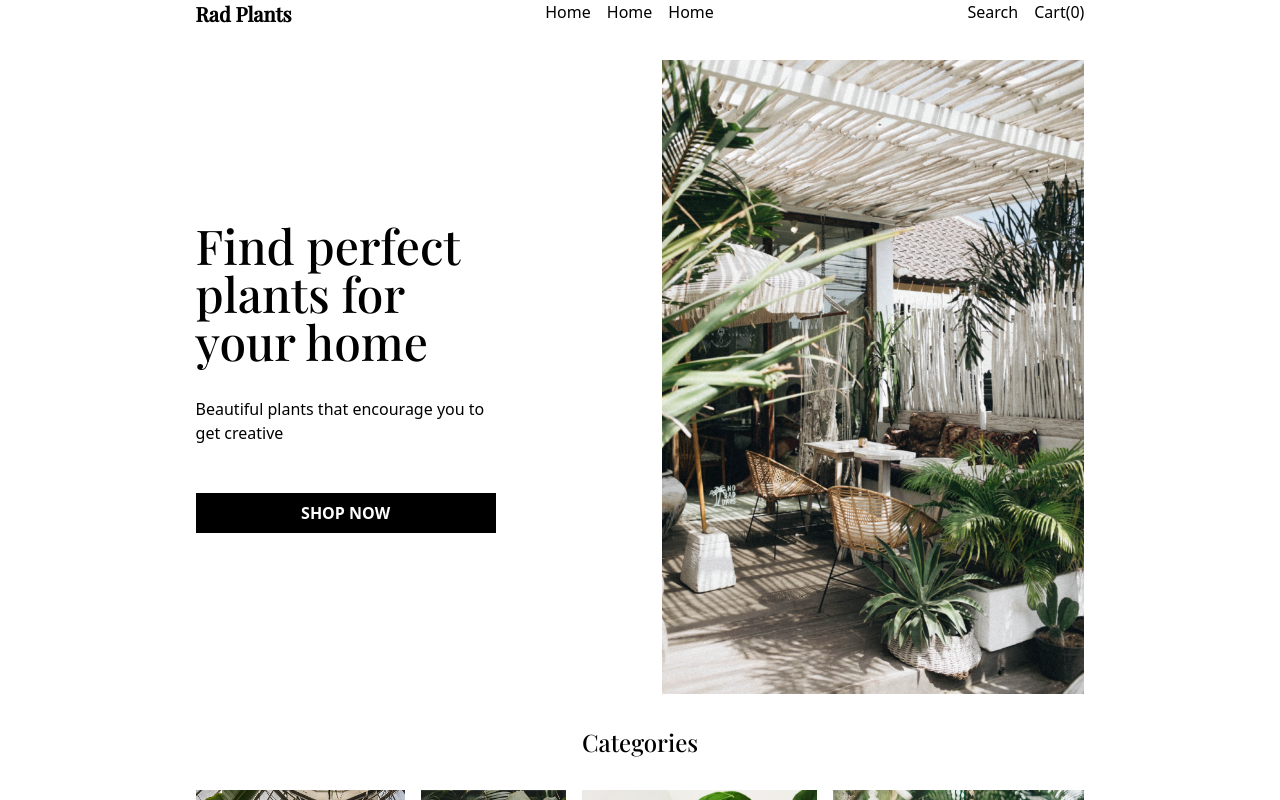
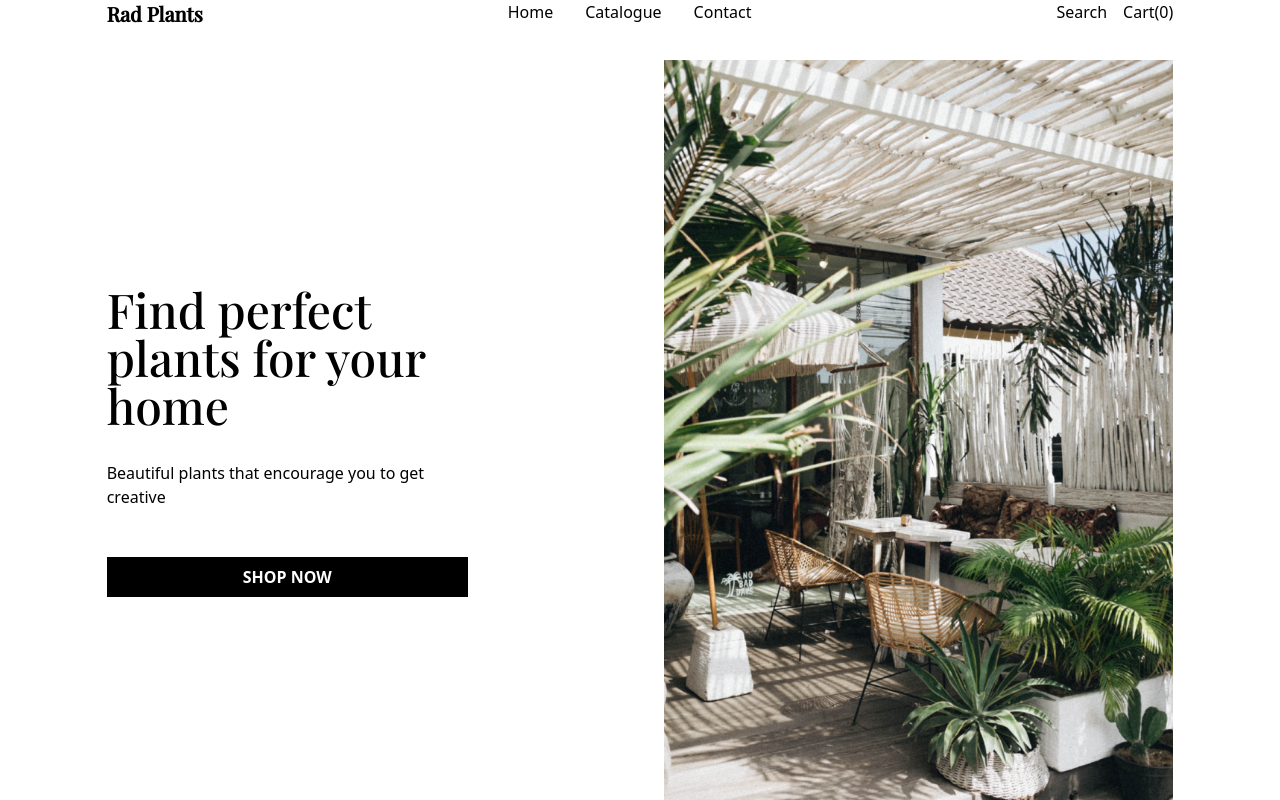
Before and after one commit to debanjo31/radPlants, a React (Create React App) app: page / in a window 1280 px wide. Shown: the top 800 px of the page. Built offline with nearby package versions, Linux system fonts and the light colour scheme.

Commit message:
more chnages

```diff
--- a/src/App.js
+++ b/src/App.js
@@ -3,7 +3,7 @@ import Homepage from "./component/Pages/Homepage";
 import Categories from "./component/Pages/Categories";
 function App() {
   return (
-    <div className="App xl:w-5/6 xl:mx-auto">
+    <div className="App 2xl:w-5/6 xl:mx-auto">
       <Header />
       <Homepage />
       <Categories />
--- a/src/component/Header.jsx
+++ b/src/component/Header.jsx
@@ -4,10 +4,10 @@ function Header(props) {
     <div className="w-5/6 mx-auto">
         <div className="flex justify-between">
             <div className="font-bold text-xl font-mainFont">Rad Plants</div>
-            <div className="hidden md:flex gap-4  ">
+            <div className="hidden md:flex gap-8  ">
                 <a href="#">Home</a>
-                <a href="#">Home</a>
-                <a href="#">Home</a>
+                <a href="#">Catalogue</a>
+                <a href="#">Contact</a>
             </div>
             <div className="hidden md:flex gap-4 ">
                 <p>Search</p>
--- a/src/component/Pages/Homepage.jsx
+++ b/src/component/Pages/Homepage.jsx
@@ -7,17 +7,15 @@ function Homepage() {
       <div className="w-5/6 mx-auto md:flex mt-8 mb-8 gap-4">
         <div className='md:flex md:flex-col justify-center '>
           <div className='md:flex md:flex-col gap-8 md:w-4/6'>
-          <h2 className='text-3xl md:text-5xl text-center md:text-left mt-8 md:m-0 leading-relaxed font-mainFont'>Find perfect plants for your home</h2>
+          <h2 className='text-3xl md:text-5xl text-center md:text-left mt-8 md:m-0 leading-relaxed font-mainFont mb-4'>Find perfect plants for your home</h2>
             <img src={homePic} alt="" className='h-96 w-full md:hidden '/>
             <p>Beautiful plants that encourage you to get creative</p>
             <button className='bg-black text-white px-8 py-2 font-bold mt-4'>SHOP NOW</button>
           </div>
         </div>
-
-        <div className='hidden md:block'>
-        <img src={homePic} alt="" className=' '/>
-        </div>
-
+         <div className='hidden md:block'>
+               <img src={homePic} alt="" className=' '/>
+          </div>
         </div>
     </div>
   )
```
